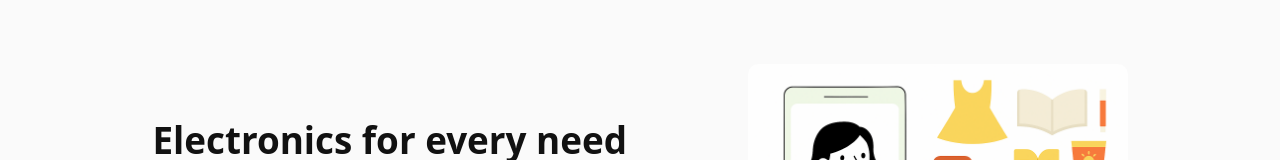
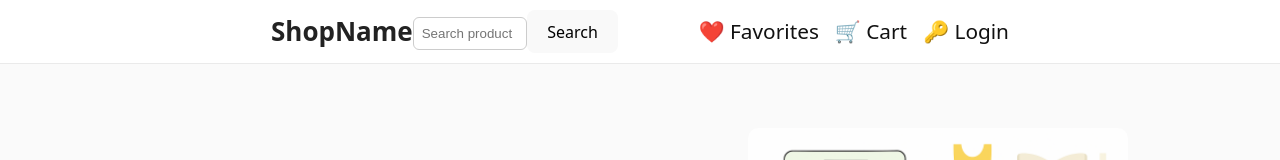
Before and after one commit to ardilyce/CS308_Project, a React app in the folder Frontend/: page / in a window 1280 px wide. Shown: the top 160 px of the page. Built offline with nearby package versions, Linux system fonts and the light colour scheme; no server answers; the HTML template or start-up script is replaced by a standard one.

Commit message:
fixed navbar issue

```diff
--- a/Frontend/src/App.jsx
+++ b/Frontend/src/App.jsx
@@ -1,5 +1,5 @@
 import { Routes, Route } from "react-router-dom";
-// import MainLayout from "./components/MainLayout.jsx";
+import MainLayout from "./components/MainLayout.jsx";
 
 import HomePage from "./pages/HomePage.jsx";
 import SearchResults from "./pages/SearchResults.jsx";
@@ -18,7 +18,8 @@ import ProductManagerPage from "./pages/ProductManagerPage";
 export default function App() {
   return (
     <Routes>
-        {/* Main Pages */}
+        {/* Pages that should show the shared navbar/layout */}
+        <Route element={<MainLayout />}>
           <Route path="/" element={<HomePage />} />
           <Route path="/search" element={<SearchResults />} />
           <Route path="/product/:id" element={<ProductDetailPage />} />
@@ -31,11 +32,14 @@ export default function App() {
           <Route path="/profile/orders" element={<OrderHistoryPage />} />
           <Route path="/profile/orders/:orderId" element={<OrderDetailPage />} />
 
-        {/* Auth & Admin Routes */}
+          {/* Admin/Manager Routes */}
+          <Route path="/support-agent" element={<SupportAgentPage />} />
+          <Route path="/product-manager" element={<ProductManagerPage />} />
+        </Route>
+
+        {/* Auth routes (no navbar) */}
         <Route path="/login" element={<Login />} />
         <Route path="/signup" element={<SignUp />} />
-        <Route path="/support-agent" element={<SupportAgentPage />} />
-        <Route path="/product-manager" element={<ProductManagerPage />} />
     </Routes>
   );
 }
```
Lines whose indentation alone changed are shown as unchanged.
